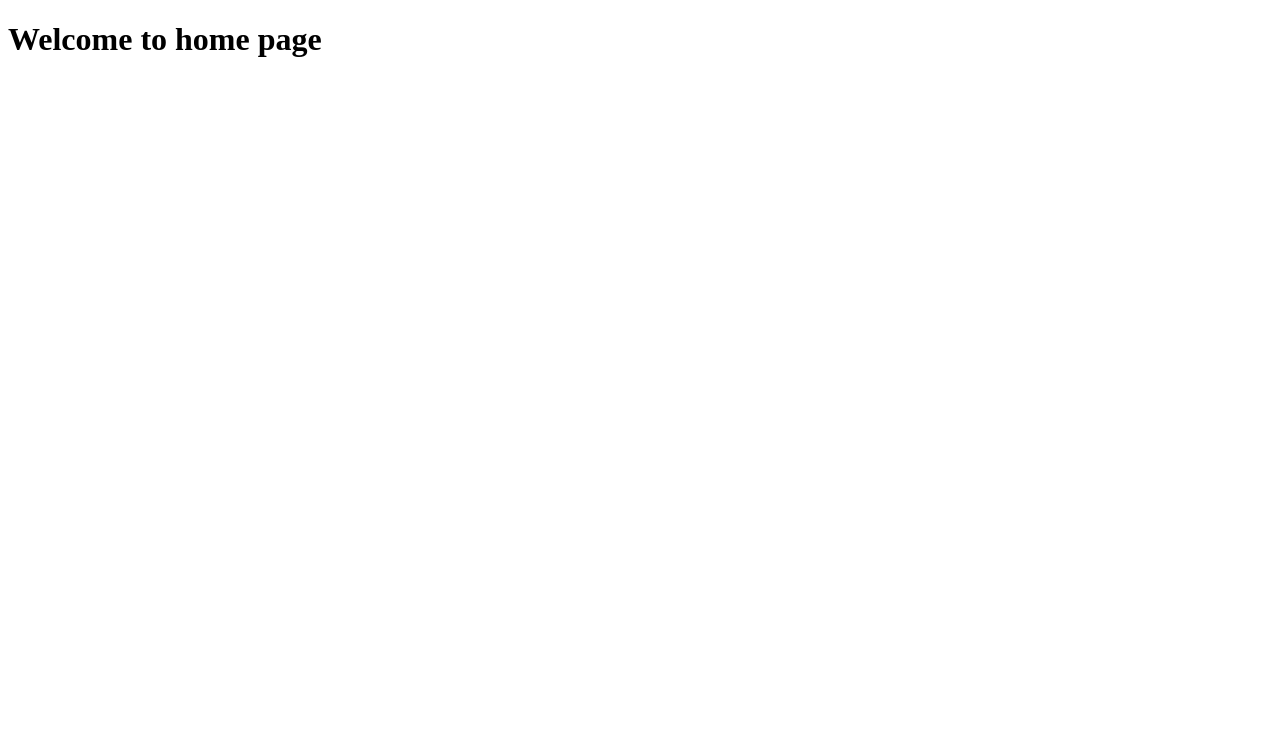
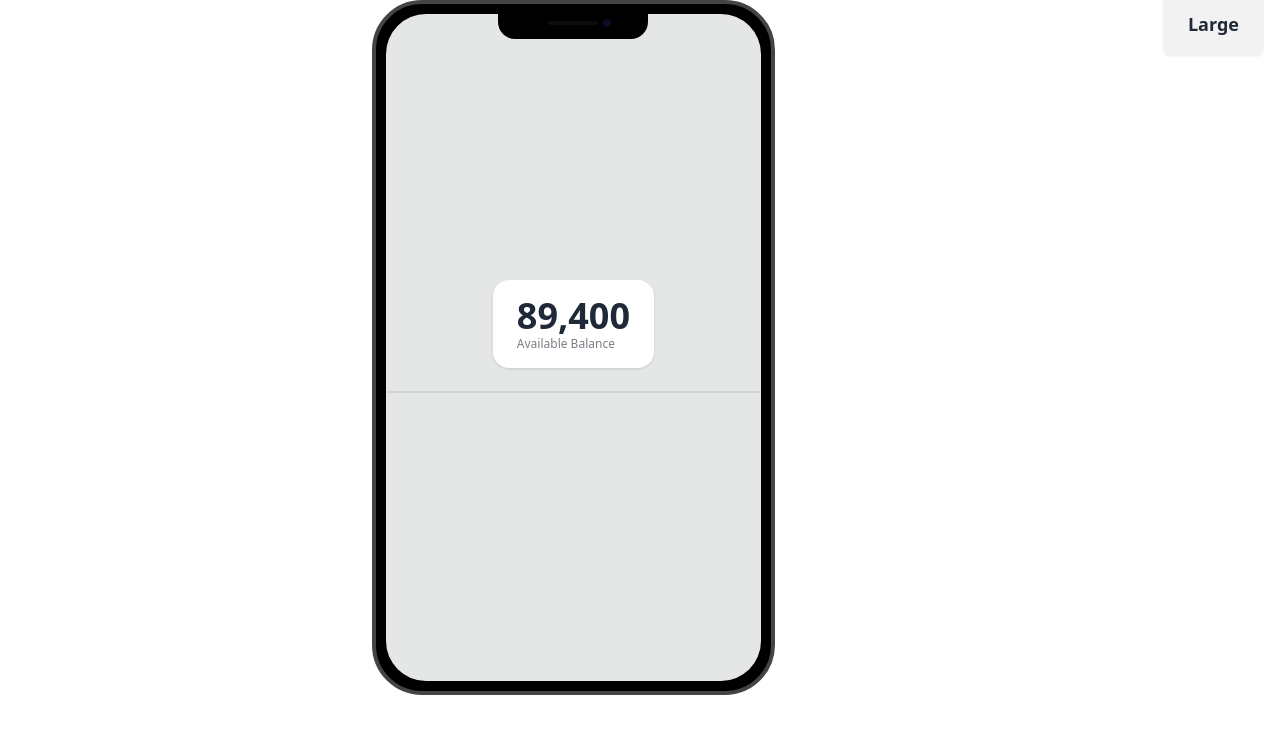
Before and after one commit to shahidulshohid/practice-dom, a plain HTML site: page module-27/home.html in a window 1280 px wide. Drawn offline with nearby package versions, Linux system fonts and the light colour scheme.

Commit message:
home page login practice starts

```diff
--- a/module-27/home.html
+++ b/module-27/home.html
@@ -3,9 +3,31 @@
 <head>
     <meta charset="UTF-8">
     <meta name="viewport" content="width=device-width, initial-scale=1.0">
-    <title>Home Page</title>
+    <title> Payoo Home Page</title>
+    <!-- daisyUi CDN  -->
+<link href="https://cdn.jsdelivr.net/npm/daisyui@4.12.10/dist/full.min.css" rel="stylesheet" type="text/css" />
+<script src="https://cdn.tailwindcss.com"></script>
 </head>
 <body>
-    <h1>Welcome to home page</h1>
+    <main class="flex justify-center">
+        <div class="mockup-phone">
+            <div class="camera"></div>
+            <div class="display">
+              <div class="artboard artboard-demo phone-2">
+                <!-- available balance  -->
+                <div class="stats shadow">
+                  <div class="stat">
+                    <div class="stat-value">89,400</div>
+                    <div class="stat-desc">Available Balance</div>
+                  </div>
+                </div>
+                <div class="divider"></div>
+              </div>
+            </div>
+          </div>
+          <div class="divider">
+            <button class="btn btn-lg">Large</button>
+          </div>
+    </main>
 </body>
 </html>
```
Also changed, not shown: module-27/index.html (+1 -1 lines), module-27/js/login.js (+13 -2 lines).
